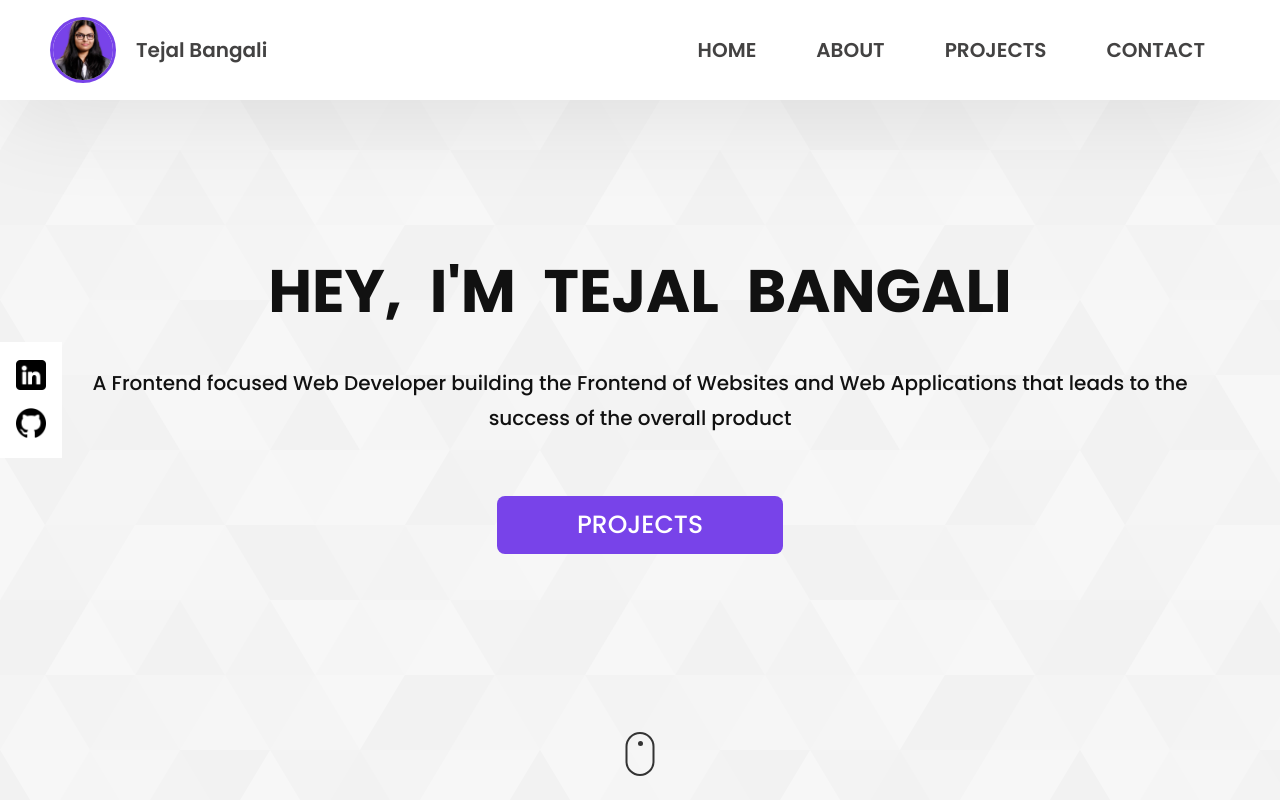
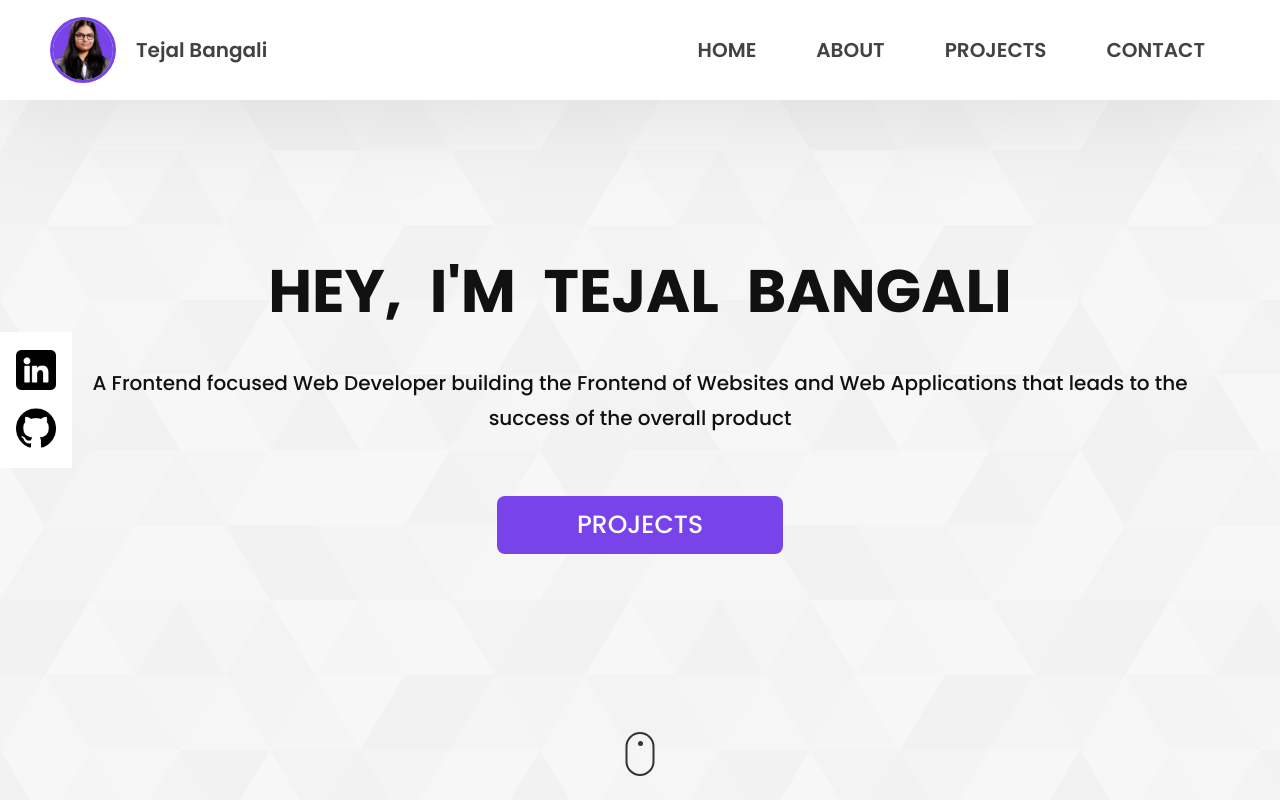
Before and after one commit to tejalbangali/Portfolio-Application, a React (Vite) app: page / in a window 1280 px wide. Shown: the top 800 px of the page. Built offline with nearby package versions, Linux system fonts and the light colour scheme.

Commit message:
side nav fixed

```diff
--- a/src/components/SideNavbar/SideNavbar.module.css
+++ b/src/components/SideNavbar/SideNavbar.module.css
@@ -1,7 +1,6 @@
 .sideNavbar {
   background-color: white;
   align-items: center;
-  /* margin-top: 300px; */
   z-index: 1;
   position: absolute;
   left: 0;
@@ -10,7 +9,7 @@
 }
 
 .sideNavListLi a img {
-  width: 30px;
+  width: 40px;
 }
 
 .sideNavListLi a {
```
